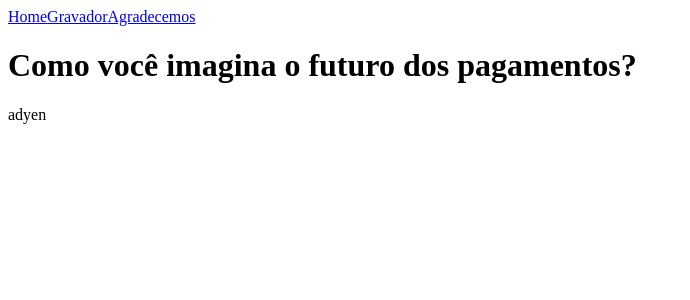
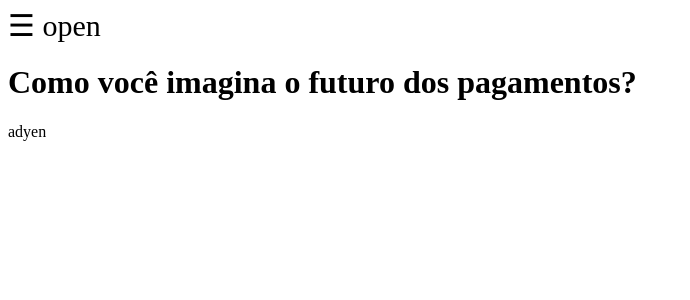
Before and after one commit to Pafs001/adyen, a React (Create React App) app: page / in a window 1280 px wide. Shown: the top 300 px of the page, without its empty margins (0-690 px from the left). Built offline with nearby package versions, Linux system fonts and the light colour scheme.

Commit message:
Criacao de menu

```diff
--- a/src/App.js
+++ b/src/App.js
@@ -1,5 +1,5 @@
 import { BrowserRouter, Routes, Route } from 'react-router-dom';
-import Header from './Header';
+import Menu from './Menu';
 import Gravador from './Gravador';
 import Agradecemos from './Agradecemos';
 import Home from './Home';
@@ -8,7 +8,7 @@ import NotFound from './NotFound';
 export const App = () => {
   return (
     <BrowserRouter>
-      <Header />
+      <Menu />
       <Routes>
         <Route path="/" element={<Home />} />
         <Route path="agradecemos" element={<Agradecemos />} />
--- a/src/Header.js
+++ /dev/null
@@ -1,14 +0,0 @@
-import { NavLink } from 'react-router-dom';
-
-export default function Header() {
-  const activeStyle = {
-    color: '#0abf53',
-  };
-  return (
-    <nav>
-      <NavLink to="/" end activeStyle={activeStyle}>Home</NavLink>
-      <NavLink to="gravador" activeStyle={activeStyle}>Gravador</NavLink>
-      <NavLink to="agradecemos" activeStyle={activeStyle}>Agradecemos</NavLink>
-    </nav>
-  );
-};
--- /dev/null
+++ b/src/Menu/index.js
@@ -0,0 +1,22 @@
+import React, { useState } from "react";
+import { NavLink } from 'react-router-dom';
+import "./menu.css"
+function Menu() {
+  const [opemMenu, setOpemMenu] = useState(false);
+
+  return (
+    <>
+    <div id={opemMenu == false ? "closedMenu" : "mySidenav"} className="sidenav">
+      <span onClick={() => { setOpemMenu(false) }} className="closebtn">&times; </span>
+      <NavLink to="/" >Home</NavLink>
+      <NavLink to="gravador" >Gravador</NavLink>
+      <NavLink to="agradecemos" >Agradecemos</NavLink>
+    </div>
+    <div>
+    <span className="btnClosed"  onClick={() => { setOpemMenu() }}>&#9776; open</span>
+    </div>
+
+    </>
+  );
+};
+export default Menu;
--- /dev/null
+++ b/src/Menu/menu.css
@@ -0,0 +1,50 @@
+#mySidenav {
+    width: 250px;
+}
+#closedMenu {
+    width: 0;
+}
+.sidenav {
+    height: 100%;
+    width: 0;
+    position: fixed;
+    z-index: 1;
+    top: 0;
+    left: 0;
+    background-color: #111;
+    overflow-x: hidden;
+    transition: 0.5s;
+    padding-top: 60px;
+  }
+
+  .sidenav a {
+    padding: 8px 8px 8px 32px;
+    text-decoration: none;
+    font-size: 25px;
+    color: #818181;
+    display: block;
+    transition: 0.3s;
+  }
+
+  .sidenav a:hover {
+    color: #f1f1f1;
+  }
+  .btnClosed {
+    font-size:30px;
+    cursor: pointer;
+  }
+
+  .sidenav .closebtn {
+    position: absolute;
+    top: 0;
+    right: 25px;
+    font-size: 36px;
+    margin-left: 50px;
+    color: #fff;
+    cursor: pointer;
+  }
+
+  @media screen and (max-height: 450px) {
+    .sidenav {padding-top: 15px;}
+    .sidenav a {font-size: 18px;}
+  }
```
Also changed, not shown: src/Home/index.js (renamed from src/Home.js), src/Home/styles.css (added), 1 other file (tests, documents, lock files or other folders).
